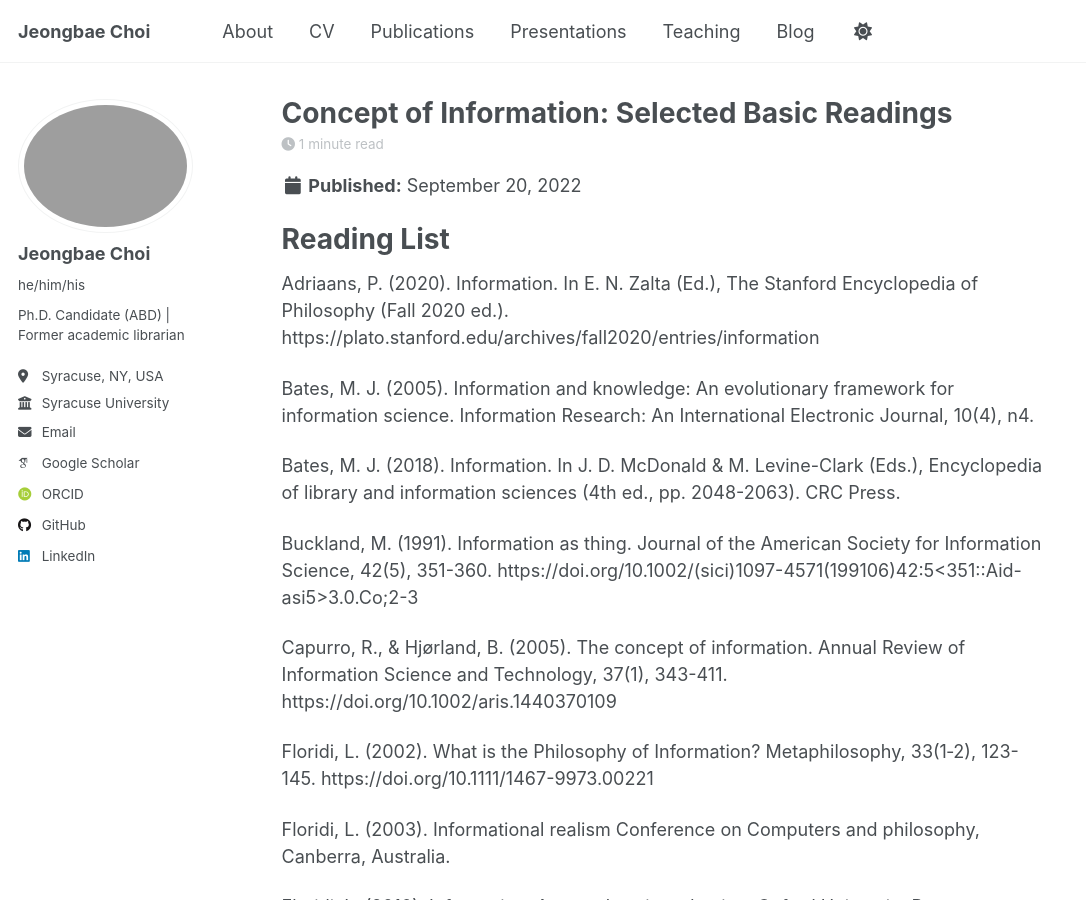
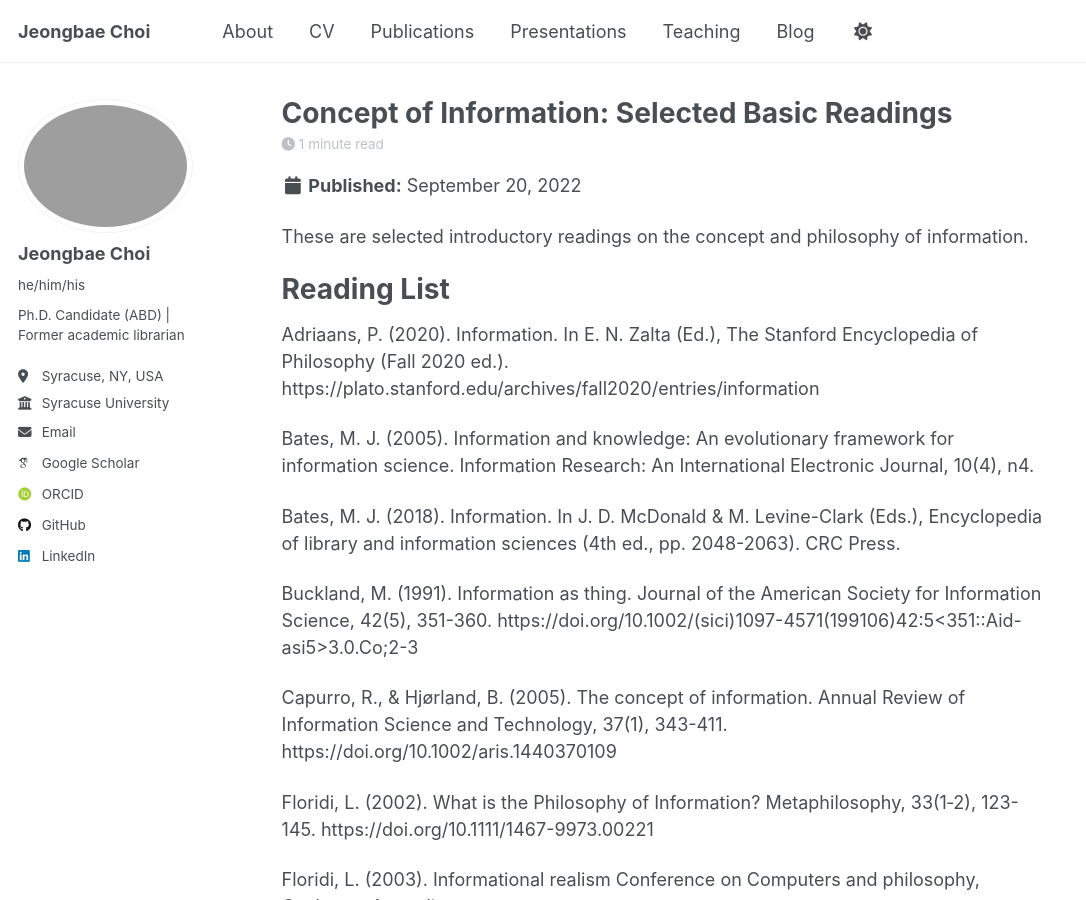
Before and after one commit to JeongbaeChoi/jeongbaechoi.github.io, a Jekyll site: the page built from _posts/2022-09-20-info-reading.md, in a window 1280 px wide and 900 px high. Shown: the whole window, without its empty margins (0-1086 px from the left). Built offline with Jekyll 4.4.1, drawn with Linux system fonts in a browser that asks for light colours; some web fonts are replaced; a script that is not in the unit is left out.

Commit message:
Update 2022-09-20-info-reading.md

```diff
--- a/_posts/2022-09-20-info-reading.md
+++ b/_posts/2022-09-20-info-reading.md
@@ -5,6 +5,8 @@ permalink: /posts/2022/09/info-reading/
 tags:
   - Philosophy of Information
 ---
+
+These are selected introductory readings on the concept and philosophy of information.
 
 Reading List
 ======
```
